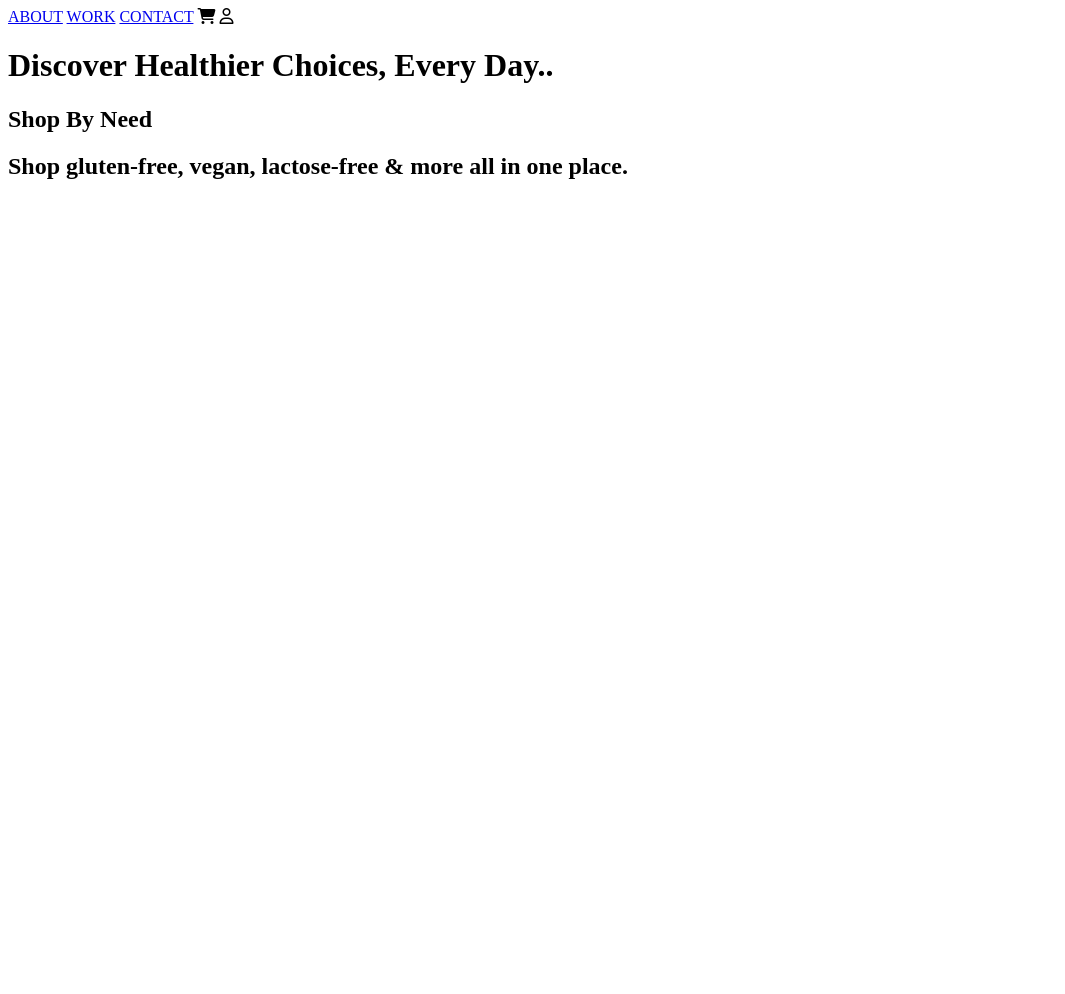
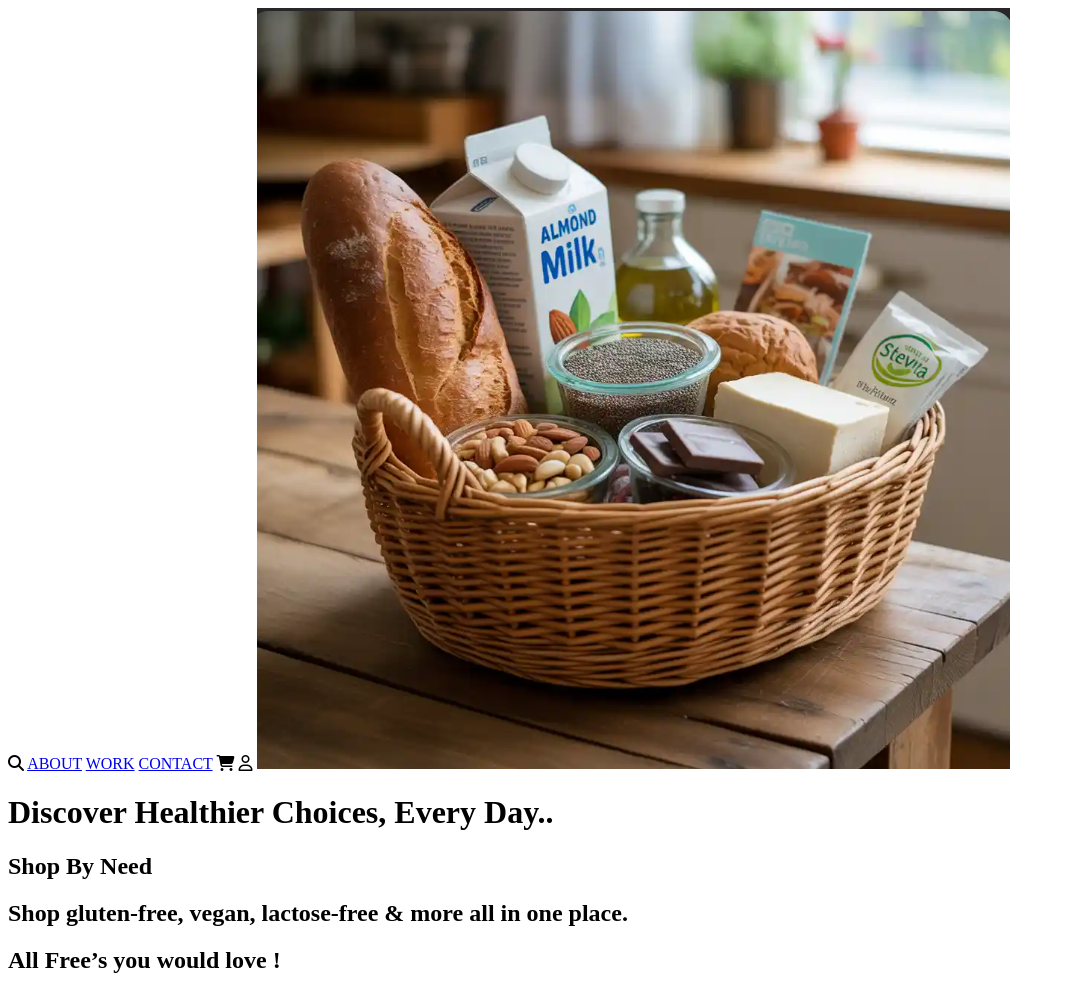
Before and after one commit to Tanisha2108Mittal/HealthOra, a plain HTML site: page index.html in a window 1280 px wide. Shown: the whole page, without its empty margins (0-1065 px from the left). Before the commit the page ends 800 px from the top, so only its background shows below. Drawn offline with Linux system fonts and the light colour scheme.

Commit message:
Updated navbar/footer

```diff
--- a/index.html
+++ b/index.html
@@ -8,13 +8,16 @@
 
 </head>
 <body>
+    <i class="fa-solid fa-magnifying-glass"></i>
     <a href="#home">ABOUT</a>
         <a href="#work">WORK</a>
         <a href="#notification">CONTACT</a>
         <i class="fa-solid fa-cart-shopping"></i>
         <i class="fa-regular fa-user"></i>
+        <img src="Screenshot 2025-09-13 000330.png" alt="hero-image">
         <h1>Discover Healthier Choices, Every Day..</h1>
         <h2>Shop By Need</h2>
         <h2>Shop gluten-free, vegan, lactose-free & more  all in one place.</h2>
+        <h2>All Free’s you would love !</h2>
 </body>
 </html>
```
Also changed, not shown: contact.html (added).
